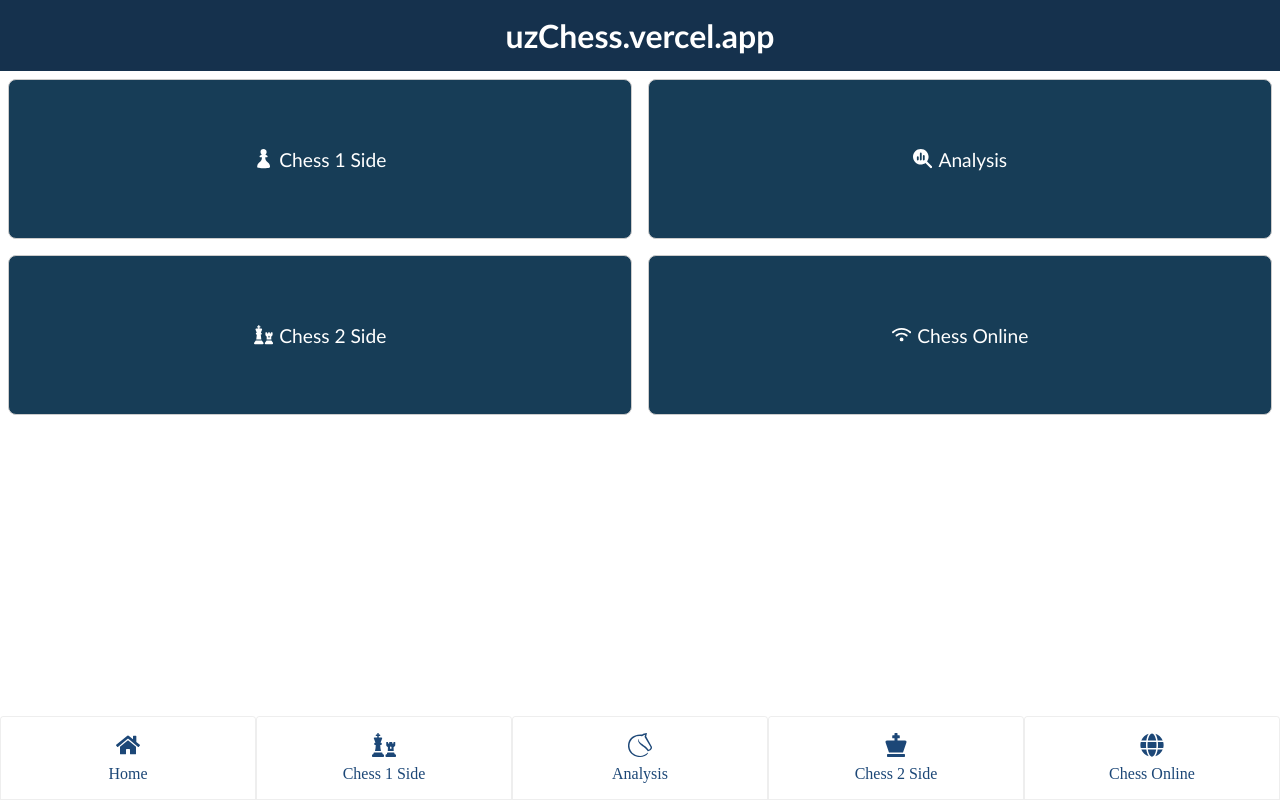
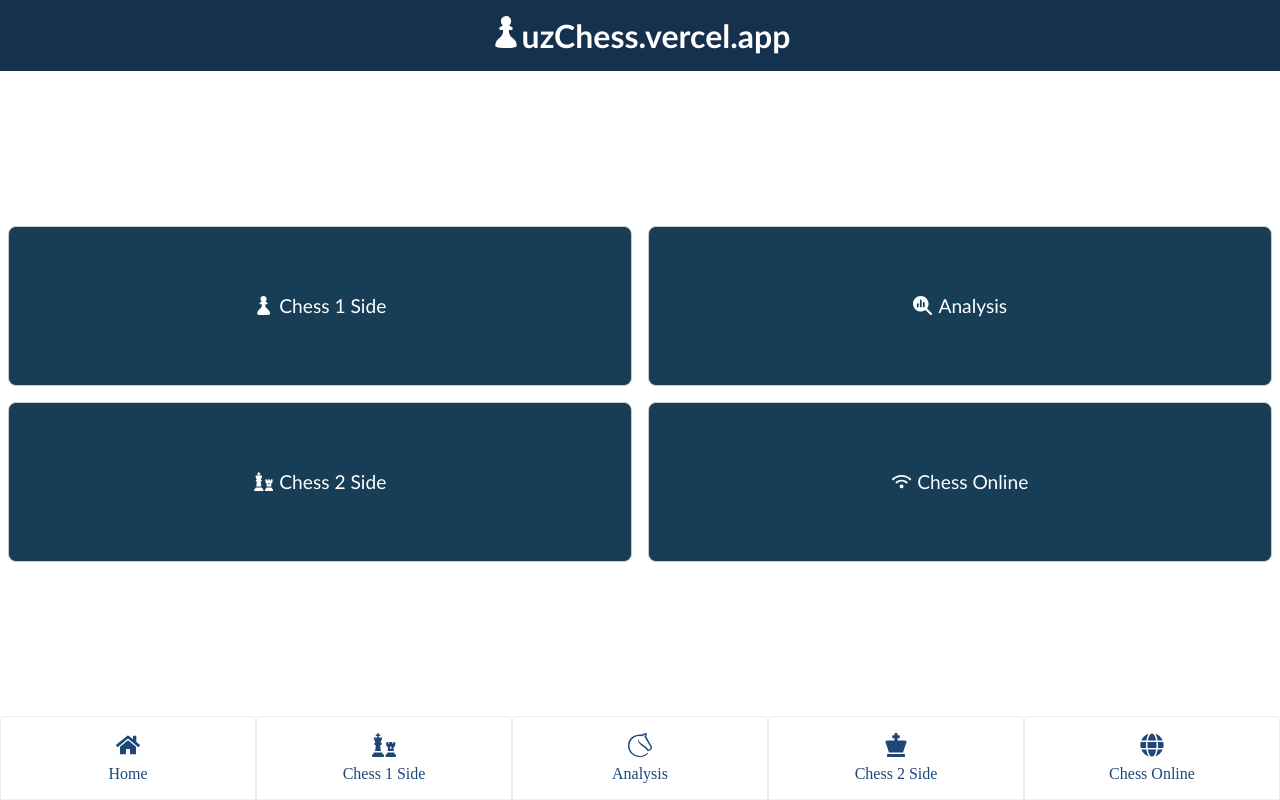
Before and after one commit to jasurlive/chess, a React (Vite) app: page / in a window 1280 px wide. Built offline with nearby package versions, Linux system fonts and the light colour scheme.

Commit message:
pawn icon added

```diff
--- a/src/css/home.css
+++ b/src/css/home.css
@@ -36,6 +36,7 @@
     grid-template-columns: repeat(2, 1fr);
     align-items: center;
     justify-content: center;
+    margin: auto 0;
 }
 
 .links-grid-home {
--- a/src/pages/Home.tsx
+++ b/src/pages/Home.tsx
@@ -7,7 +7,7 @@ export default function Home() {
   return (
     <div className="home-page">
       <header className="header-home">
-        <Link to="/">uzChess.vercel.app</Link>
+      <Link to="/"><SiChessdotcom />uzChess.vercel.app</Link>
       </header>
       <ul className="links-container-home">
         <li className="links-grid-home">
```
